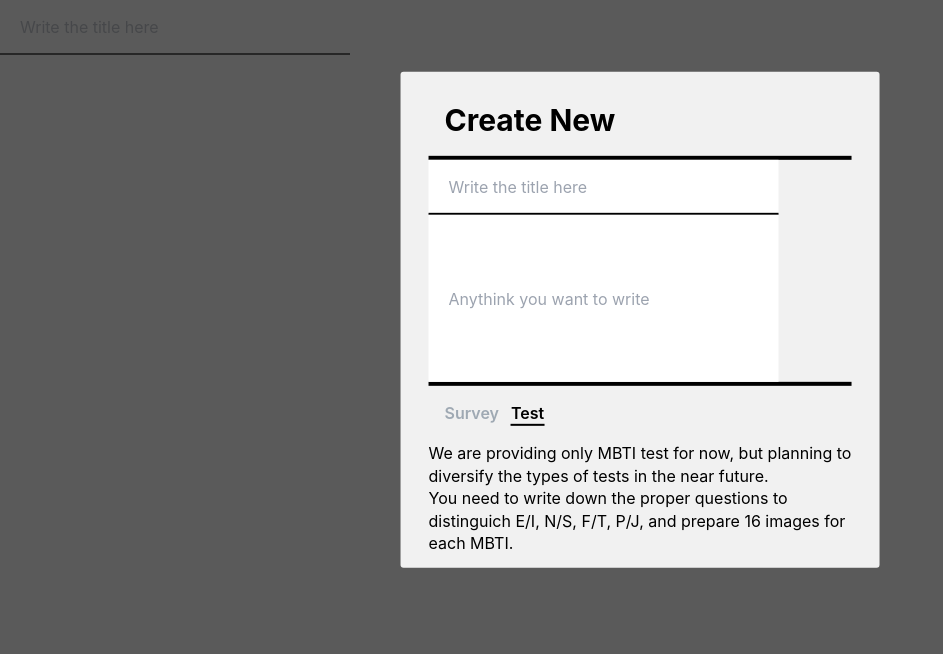
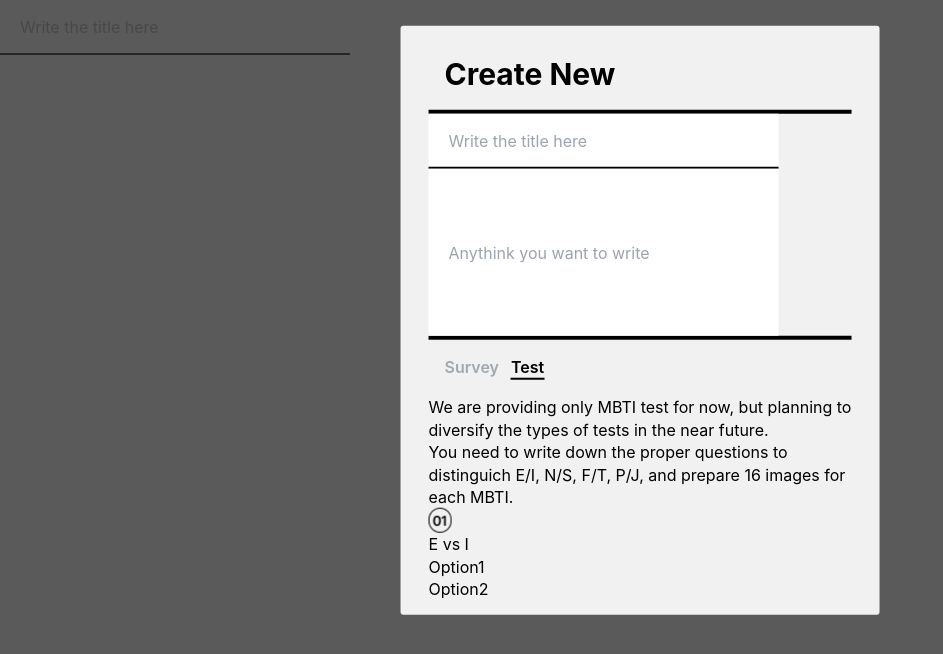
Before and after one commit to undefined-blank/Client, a React (Create React App) app: page /New in a window 1280 px wide. Shown: the top 654 px of the page, without its empty margins (0-943 px from the left). Built offline with nearby package versions, Linux system fonts and the light colour scheme; some icons are missing.

Commit message:
[FIX] STYLE

```diff
--- a/src/components/pages/New.jsx
+++ b/src/components/pages/New.jsx
@@ -4,6 +4,7 @@
 import "./Modal.css";
 import { Icon } from "@iconify/react";
 import { useNavigate } from "react-router-dom";
+import Frame from "./../../img/Frame27.png";
 
 function New() {
     const [modal, setModal] = useState(true);
@@ -58,7 +59,6 @@
                                     placeholder="Anythink you want to write"
                                 ></input>
                             </div>
-
                             <div className="tabvar p-4">
                                 <button className="tab text-md font-semibold mr-3 text-dashboardGray">
                                     Survey
@@ -67,7 +67,6 @@
                                     Test
                                 </button>
                             </div>
-
                             <p>
                                 We are providing only MBTI test for now, but
                                 planning to
@@ -81,6 +80,19 @@
                                 <br />
                                 each MBTI.
                             </p>
+                            <img
+                                src={Frame}
+                                style={{
+                                    display: "flex",
+                                    flexDirection: "row",
+                                    alignItems: "center",
+                                }}
+                            />
+                            E vs I
+                            <ul style={{ width: 314 }}>
+                                <li>Option1</li>
+                                <li>Option2</li>
+                            </ul>
                         </div>
                     </div>
                     <div>
--- a/tailwind.config.js
+++ b/tailwind.config.js
@@ -5,12 +5,10 @@
         extend: {},
         colors: {
             primaryColor: "#7FF5E0",
-            light10: "#E5F7F7",
+            ligth10: "#E5F7F7",
             light20: "#CCEFEF",
             light60: "#66D0CE",
             light100: "#00B0AD",
-            profileGray: "#D9D9D9",
-            dashboardGray: "#9FA9B3",
             default: "#0F0F0F",
             descripton: "#CCEFEF",
             gray: "#E9ECEF",
@@ -19,6 +17,18 @@
             gray2: "#afb7c0",
             index1: "#cfe5da",
             index2: "#262a4e",
+            slide1: "#ff80e3",
+            slide2: "#fae639",
+            slide3: "#a84b4b",
+            slide4: "#b2aee1",
+            slide5: "#9fc2b6",
+            slide6: "#8aa84b",
+            text1: "#8EF8FF",
+            text2: "#DFF4FF",
+            text3: "#DEFFB4",
+            black: "#000000",
+            profileGray: "#D9D9D9",
+            dashboardGray: "#9FA9B3",
         },
     },
     plugins: [],
```
Also changed, not shown: src/img/Frame27.png (added).
